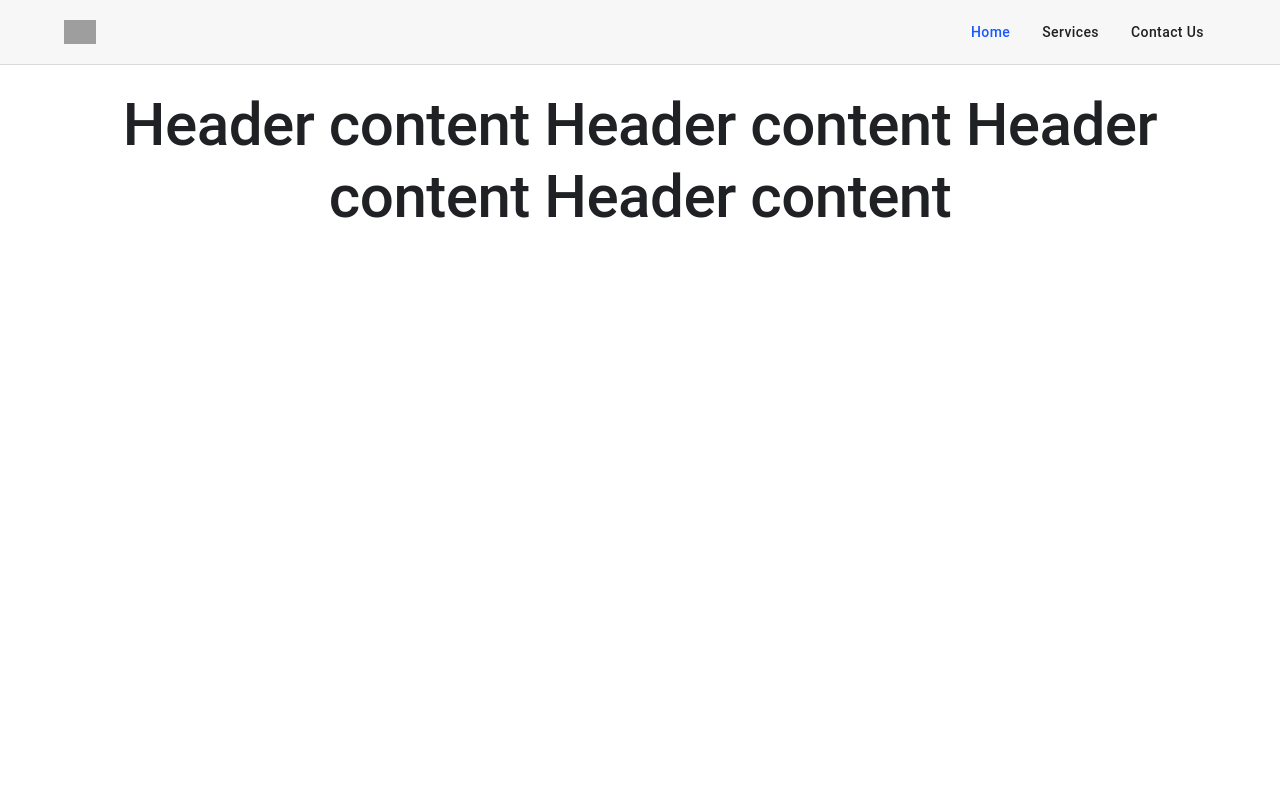
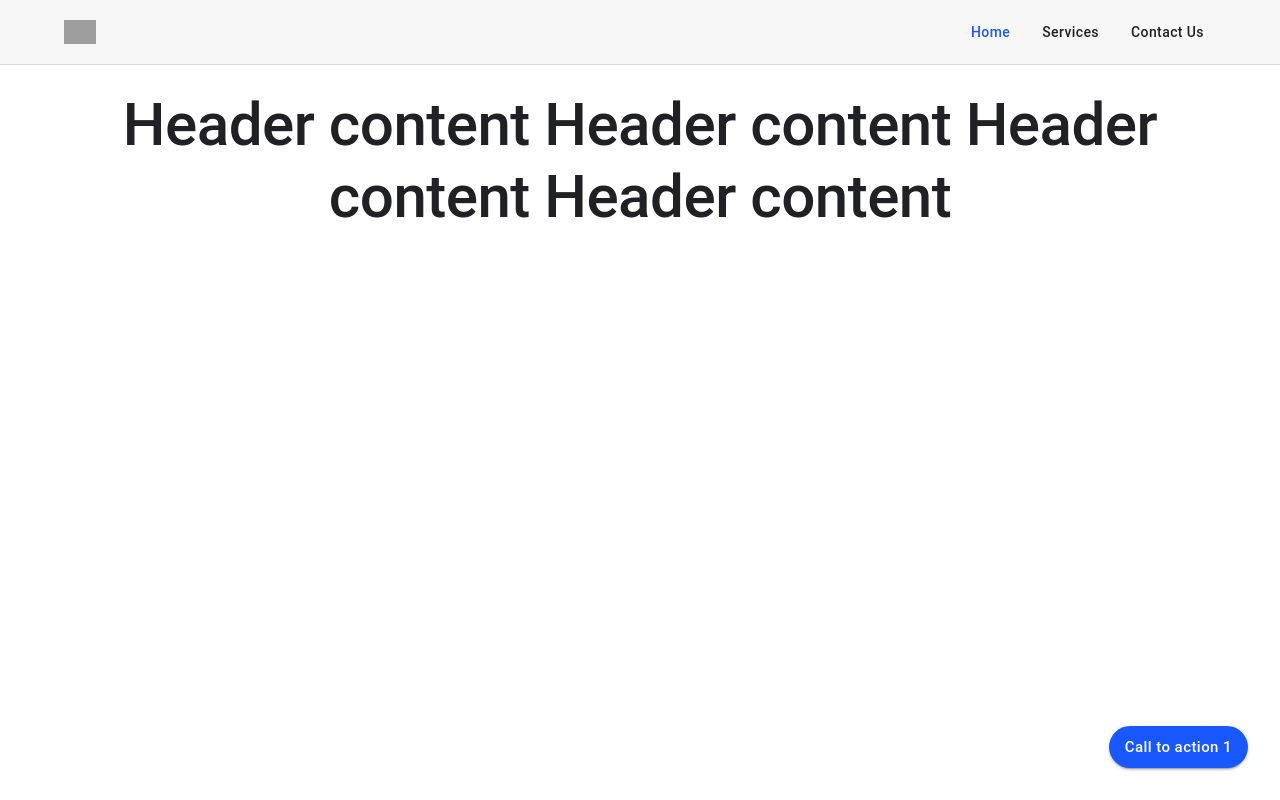
Before and after one commit to davidbutsch/bluebirdfs-landing-page, a React (Vite) app: page / in a window 1280 px wide. Built offline with nearby package versions, Linux system fonts and the light colour scheme; grey boxes are pictures that could not be loaded; a web font is replaced by a local one.

Commit message:
feat(layout): add floating CTA button

```diff
--- a/src/components/layout/AppLayout.tsx
+++ b/src/components/layout/AppLayout.tsx
@@ -1,5 +1,6 @@
 import { Container, CssBaseline } from "@mui/material";
 
+import { FloatingCTA } from "./FloatingCTA";
 import { Header } from "./Header";
 
 type AppLayoutProps = {
@@ -20,6 +21,7 @@ export const AppLayout = ({ children }: AppLayoutProps) => {
       >
         {children}
       </Container>
+      <FloatingCTA />
     </>
   );
 };
--- /dev/null
+++ b/src/components/layout/FloatingCTA.tsx
@@ -0,0 +1,18 @@
+import { Button } from "@mui/material";
+
+export const FloatingCTA = () => {
+  return (
+    <Button
+      variant="contained"
+      size="large"
+      color="primary"
+      sx={{
+        position: "fixed",
+        bottom: 32,
+        right: 32,
+      }}
+    >
+      Call to action 1
+    </Button>
+  );
+};
```
